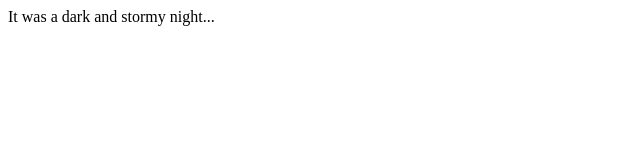
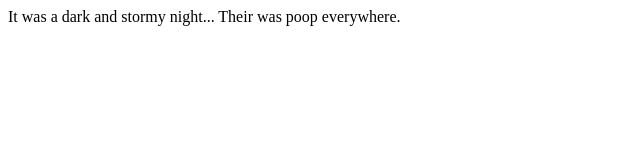
Before and after one commit to aandertodd/fireside-story, a plain HTML site: page index.html in a window 1280 px wide. Shown: the whole page, without its empty margins (0-640 px from the left). Drawn offline with Linux system fonts and the light colour scheme.

Commit message:
added second line of story

```diff
--- a/index.html
+++ b/index.html
@@ -1,5 +1,5 @@
 <html>
   <body>
-    <p>It was a dark and stormy night...</p>
+    <p>It was a dark and stormy night... Their was poop everywhere.</p>
   </body>
 </html>
```
